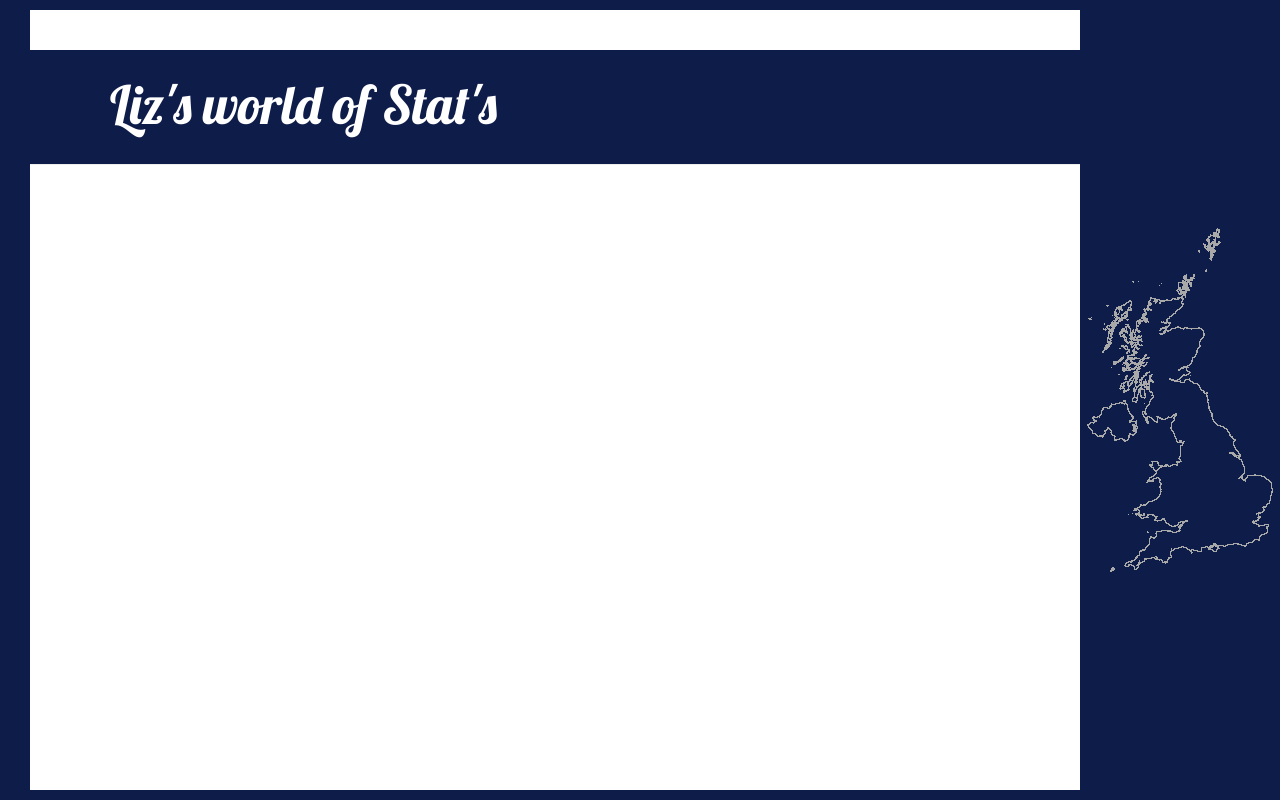
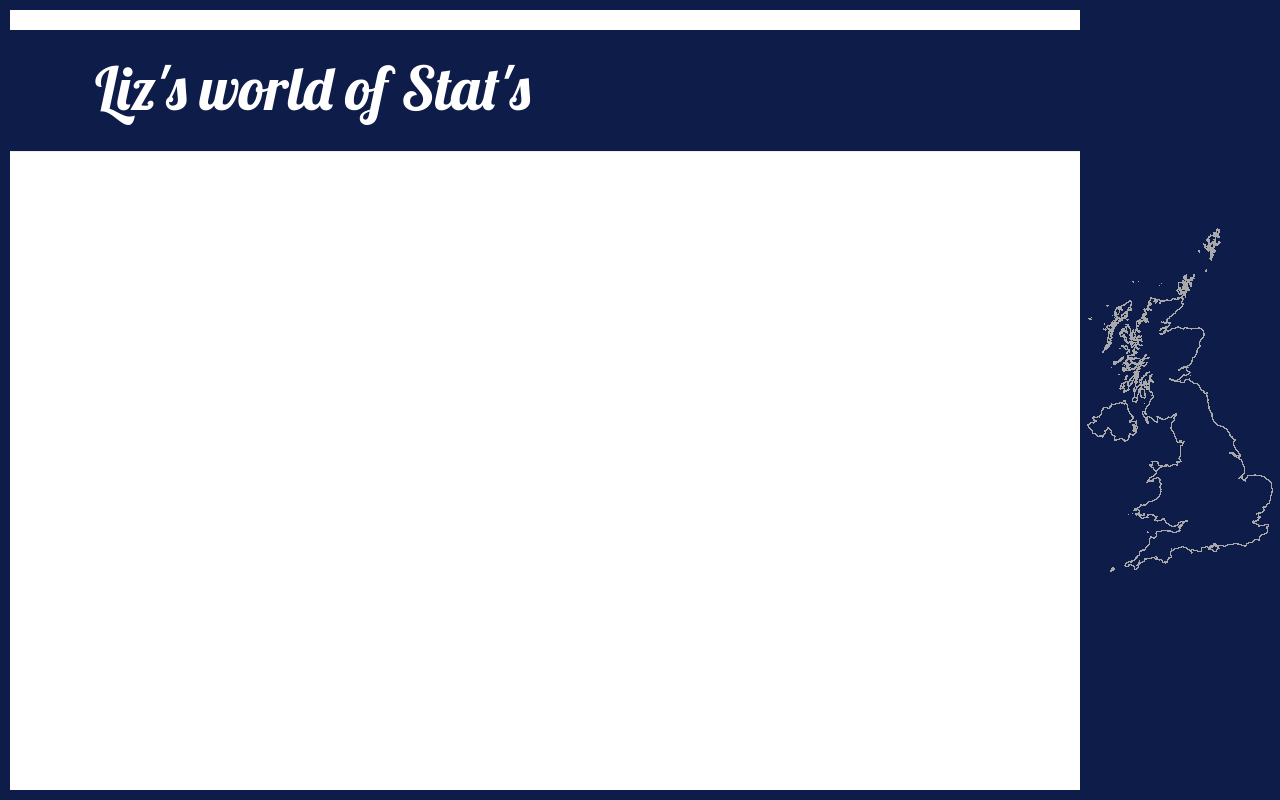
Before and after one commit to lizametcalfe/my-first-blog, a Django app: page / in a window 1280 px wide. Run offline with Django 3.2, Linux system fonts and the light colour scheme; data that the repository does not hold is empty; some libraries are stand-ins or nearby versions.

Commit message:
Updating CSS again

```diff
--- a/blogsite/static/css/blogsite.css
+++ b/blogsite/static/css/blogsite.css
@@ -4,14 +4,14 @@ h1 a {
 }
 
 body {
-    padding-left: 15px;
+    padding-left: 0px;
     background: white url("images/UKGIF.gif") no-repeat right;
     background-size: 200px 900px;
 }
 
 .page-header {
     background-color: #0E1C4A;
-    margin-top: 50px;
+    margin-top: 30px;
     padding: 5px 20px 20px 20px;
     margin-left: 5px;
     margin-right: 200px;
@@ -19,7 +19,7 @@ body {
 
 .page-header h1, .page-header h1 a, .page-header h1 a:visited, .page-header h1 a:active {
     color: #FFFFFF;
-    font-size: 40pt;
+    font-size: 45pt;
     text-decoration: none;
     text-align: left;
     margin-left: 35px;
@@ -68,7 +68,7 @@ position: fixed;
 }
 #left, #right {
 top: 0; bottom: 0; left: 0;
-width: 30px;
+width: 10px;
 }
 #left { left: 0; }
 #right { right: 0; }
```
